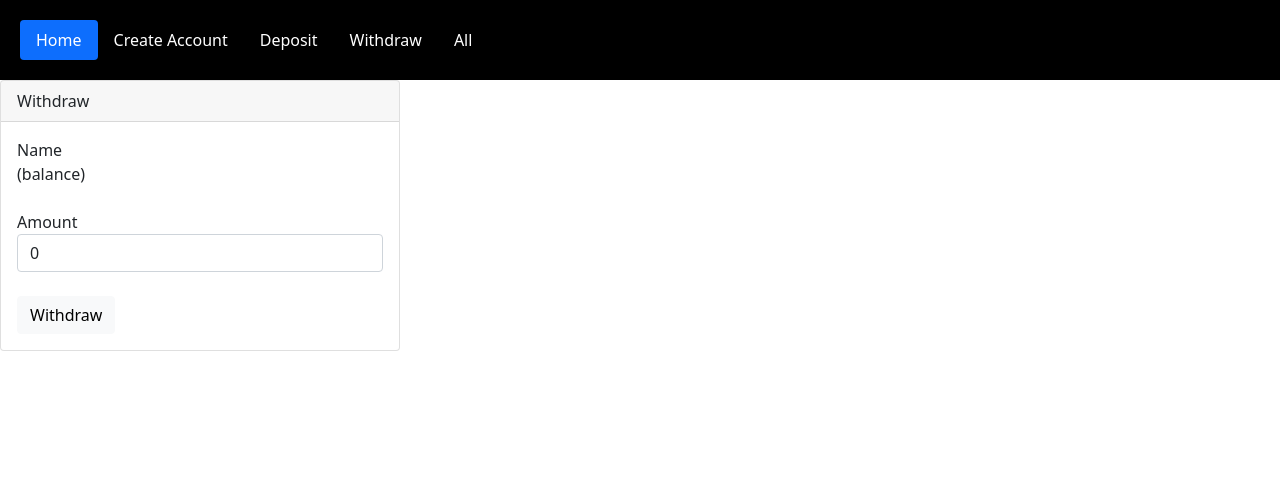
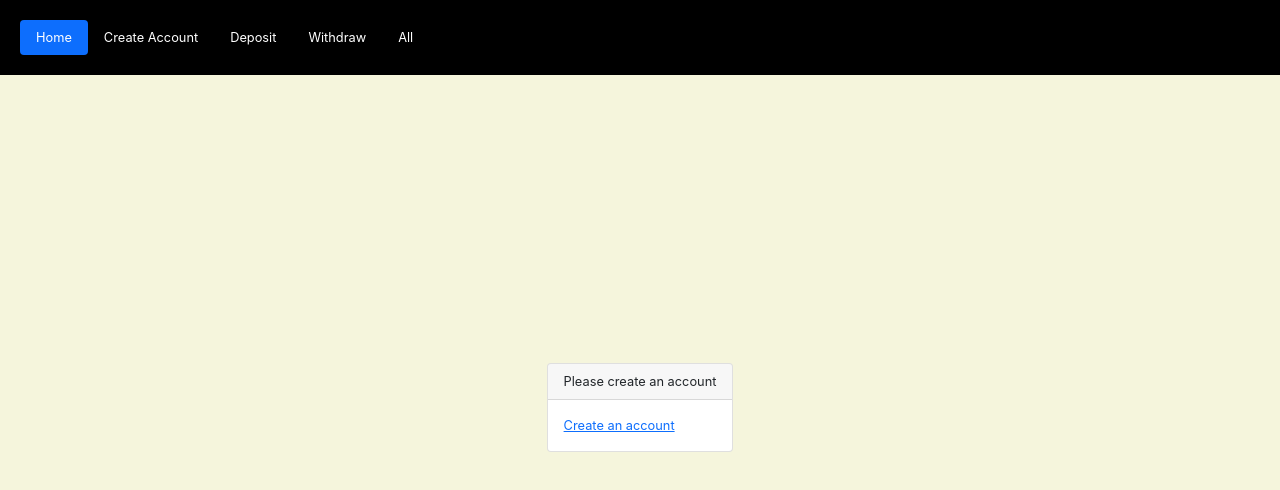
Before and after one commit to njbernal/MIT-bad-bank, a React (Create React App) app: page /#/withdraw in a window 1280 px wide. Shown: the top 490 px of the page. Built offline with nearby package versions, Linux system fonts and the light colour scheme.

Commit message:
Working version of bank app.

```diff
--- a/src/components/AllData/AllData.js
+++ b/src/components/AllData/AllData.js
@@ -1,7 +1,29 @@
+import { useContext } from 'react'
+import { Link } from 'react-router-dom'
+import { Card, UserContext } from '../../context/context'
+
 const AllData = () => {
+    const ctx = useContext(UserContext)
     return (
         <div>
-            <h2>AllData</h2>
+            {ctx.name ? (
+                <Card
+                    header="User Data"
+                    status=""
+                    body={
+                        <>
+                            Name: {ctx.name} <br />
+                            Email: {ctx.name} <br />
+                            Password: {ctx.name} <br />
+                            Balance: {ctx.balance} <br />
+                        </>
+                    } />
+            ) : (
+                <Card
+                    header="Please create an account"
+                    status=''
+                    body={<><Link to="/create">Create an account</Link></>} />
+            )}
         </div >
     )
 }
--- a/src/components/App/App.css
+++ b/src/components/App/App.css
@@ -0,0 +1,11 @@
+.app-container {
+    height: 100%;
+}
+
+.content-container {
+    height: 85%;
+    display: flex;
+    flex-direction: column;
+    justify-content: center;
+    align-items: center;
+}
--- a/src/components/App/App.js
+++ b/src/components/App/App.js
@@ -1,5 +1,5 @@
-import { useState } from 'react'
-import { Route, Routes } from 'react-router-dom'
+import { useEffect, useState } from 'react'
+import { Route, Routes, HashRouter as Router } from 'react-router-dom'
 
 import Navigation from '../Navigation/Navigation'
 import Home from '../Home/Home'
@@ -10,46 +10,39 @@ import AllData from '../AllData/AllData'
 import CreateAccount from '../CreateAccount/CreateAccount'
 import { UserContext } from '../../context/context'
 
-const USERS = {
-    users: [
-        {
-            name: 'Nick',
-            email: 'nick@gmail.com',
-            password: 'secret',
-            balance: 500
-        },
-        {
-            name: 'Joe',
-            email: 'joe@gmail.com',
-            password: 'secret',
-            balance: 200
-        },
-        {
-            name: 'Carly',
-            email: 'carly@gmail.com',
-            password: 'secret',
-            balance: 100
-        }
-    ]
-}
+import './App.css'
+
 
 const App = () => {
-    const [users, setUsers] = useState(USERS)
+    // const [users, setUsers] = useState(USERS)
+    const [context, setContext] = useState({
+        name: '', email: '', password: '', balance: 0
+    })
+
+    const updateBalance = (balance) => {
+        const new_context = { ...context, balance }
+        setContext(new_context);
+    }
+
+    const updateUser = (user) => {
+        setContext(user);
+    }
 
     return (
         <div className="app-container">
             <Navigation />
             <div className="content-container">
-                <UserContext.Provider value={users}>
-                    <Routes>
-                        <Route path="/" element={<Home />} />
-                        <Route path="/create/" element={<CreateAccount />} />
-                        <Route path="/login" element={<Login />} />
-                        <Route path="/deposit" element={<Deposit />} />
-                        <Route path="/withdraw" element={<Withdraw />} />
-                        <Route path="/all" element={<AllData />} />
-                    </Routes>
-                </UserContext.Provider>
+                <Router>
+                    <UserContext.Provider value={context}>
+                        <Routes>
+                            <Route path="/" element={<Home />} />
+                            <Route path="/create/" element={<CreateAccount updateUser={updateUser} />} />
+                            <Route path="/deposit" element={<Deposit updateBalance={updateBalance} />} />
+                            <Route path="/withdraw" element={<Withdraw updateBalance={updateBalance} />} />
+                            <Route path="/all" element={<AllData />} />
+                        </Routes>
+                    </UserContext.Provider>
+                </Router>
             </div>
         </div >
     )
--- a/src/components/Deposit/Deposit.js
+++ b/src/components/Deposit/Deposit.js
@@ -1,13 +1,22 @@
 import { useState, useContext } from 'react'
 import { UserContext, Card } from '../../context/context'
+import { Link } from 'react-router-dom'
 
-const Deposit = () => {
+
+const Deposit = ({ updateBalance }) => {
     const [show, setShow] = useState(true);
     const [status, setStatus] = useState('');
     const [amount, setAmount] = useState(0);
     const ctx = useContext(UserContext)
 
-    const handleWithdraw = () => {
+    const handleDeposit = (e) => {
+        e.preventDefault()
+        if (amount <= 0) {
+            setStatus('Error: Please enter a positive number')
+            return
+        }
+        const new_balance = parseInt(amount) + parseInt(ctx.balance)
+        updateBalance(new_balance)
         setShow(false);
     }
 
@@ -26,32 +35,43 @@ const Deposit = () => {
     }
 
     return (
+        <div className="depositContainer">
+            {ctx.name ? (
                 <Card
                     header="Deposit"
                     status={status}
                     body={show ? (
                         <>
-                    Name<br />
-                    (balance)<br /><br />
+                            Name: {ctx.name}<br />
+                            Balance: ${ctx.balance} <br /><br />
 
                             Amount<br />
                             <input type="input" className="form-control" id="amount"
                                 placeholder="Deposit amount" value={amount}
                                 onChange={e => setAmount(e.currentTarget.value)} /><br />
 
-                    <button type="submit" className="btn btn-light" onClick={handleWithdraw}>
+                            <button type="submit" className="btn btn-light" onClick={handleDeposit}>
                                 Deposit
                             </button>
                         </>
                     ) : (
                         <>
                             <h5>Success</h5>
+                            <div>New balance: {ctx.balance}</div>
                             <button type="submit" className="btn btn-light"
                                 onClick={clearForm}>Another deposit</button>
                         </>
                     )}
                 />
+            ) : (
+                <Card
+                    header="Please create an account"
+                    status={status}
+                    body={<><Link to="/create">Create an account</Link></>} />
+            )}
+        </div>
     )
 }
 
+
 export default Deposit
--- a/src/components/Home/Home.js
+++ b/src/components/Home/Home.js
@@ -3,15 +3,17 @@ import { UserContext, Card } from '../../context/context'
 
 const Home = () => {
     const ctx = useContext(UserContext)
+
+    const body = () => {
+        if (ctx.name) return (<>Hello {ctx.name}</>)
+        else return "Please create an account to begin."
+    }
     return (
         <Card
             txtcolor="black"
-            header="Bad Bank Home"
-            title="Welcome to Bad Bank"
-            text="You can use this bank"
-            body={
-                (<img src="bank.png" className="img-fluid" alt="Responsive Image" />)
-            }
+            header="Bad Bank"
+            title={body()}
+            body="Welcome to the bank."
         />
     )
 }
--- a/src/components/Navigation/Navigation.js
+++ b/src/components/Navigation/Navigation.js
@@ -4,19 +4,14 @@ import './Nav.css'
 const Navigation = ({ handleNav }) => {
     // TODO: Add hover effect to link
 
-    const handleClick = (e) => {
-        const item = e.target;
-        console.log(item)
-        console.log(item.classList)
-    }
     return (
         <div className="nav-container">
-            <Nav variant="pills" defaultActiveKey="#/" className="me-auto">
-                <Nav.Link href="#/">Home</Nav.Link>
-                <Nav.Link href="#/create">Create Account</Nav.Link>
-                <Nav.Link href="#/deposit">Deposit</Nav.Link>
-                <Nav.Link href="#/withdraw">Withdraw</Nav.Link>
-                <Nav.Link href="#/all">All</Nav.Link>
+            <Nav variant="pills" defaultActiveKey="home" className="me-auto">
+                <Nav.Link eventKey="home" href="#/">Home</Nav.Link>
+                <Nav.Link eventKey="create" href="#/create">Create Account</Nav.Link>
+                <Nav.Link eventKey="deposit" href="#/deposit">Deposit</Nav.Link>
+                <Nav.Link eventKey="withdraw" href="#/withdraw">Withdraw</Nav.Link>
+                <Nav.Link eventKey="all" href="#/all">All</Nav.Link>
             </Nav >
         </div>
     )
--- a/src/components/Withdraw/Withdraw.js
+++ b/src/components/Withdraw/Withdraw.js
@@ -1,13 +1,25 @@
 import { useContext, useState } from 'react'
 import { UserContext, Card } from '../../context/context'
+import { Link } from 'react-router-dom'
 
-const Withdraw = () => {
+
+const Withdraw = ({ updateBalance }) => {
     const [show, setShow] = useState(true);
     const [status, setStatus] = useState('');
     const [amount, setAmount] = useState(0);
     const ctx = useContext(UserContext)
 
-    const handleWithdraw = () => {
+    const handleWithdraw = (e) => {
+        e.preventDefault()
+        if (amount > ctx.balance) {
+            setStatus('Error: Insufficient Funds')
+            return
+        } else if (amount <= 0) {
+            setStatus('Error: Please enter a positive number')
+            return
+        }
+        const new_balance = ctx.balance - amount
+        updateBalance(new_balance)
         setShow(false);
     }
 
@@ -26,15 +38,18 @@ const Withdraw = () => {
     }
 
     return (
+        <div className="depositContainer">
+            {ctx.name ? (
                 <Card
                     header="Withdraw"
                     status={status}
-            body={show ? (
+                    body={
+                        show ? (
                             <>
-                    Name<br />
-                    (balance)<br /><br />
+                                Name: {ctx.name} <br />
+                                Balance: ${ctx.balance} <br /><br />
 
-                    Amount<br />
+                                Amount < br />
                                 <input type="input" className="form-control" id="amount"
                                     placeholder="Withdraw amount" value={amount}
                                     onChange={e => setAmount(e.currentTarget.value)} /><br />
@@ -46,11 +61,21 @@ const Withdraw = () => {
                         ) : (
                             <>
                                 <h5>Success</h5>
+                                <div>New balance: {ctx.balance}</div>
                                 <button type="submit" className="btn btn-light"
                                     onClick={clearForm}>Another withdrawal</button>
                             </>
                         )}
                 />
+            ) : (
+                <Card
+                    header="Please create an account"
+                    status={status}
+                    body={<><Link to="/create">Create an account</Link></>} />
             )
             }
+        </div>
+    )
+
+}
 export default Withdraw
--- a/src/context/context.js
+++ b/src/context/context.js
@@ -10,7 +10,7 @@ export const Card = (props) => {
     }
 
     return (
-        <div className={classes()} style={{ maxWidth: "25rem" }} >
+        <div className={classes()} style={{ maxWidth: "50rem" }} >
             <div className="card-header">{props.header}</div>
             <div className="card-body">
                 {props.title && (<h5 className="card-title">{props.title}</h5>)}
--- /dev/null
+++ b/src/index.css
@@ -0,0 +1,22 @@
+html,
+body,
+#root {
+    width: 100%;
+    height: 100%;
+}
+
+body {
+    margin: 0;
+    font-family: -apple-system, BlinkMacSystemFont, 'Segoe UI', 'Roboto', 'Oxygen',
+        'Ubuntu', 'Cantarell', 'Fira Sans', 'Droid Sans', 'Helvetica Neue',
+        sans-serif;
+    -webkit-font-smoothing: antialiased;
+    -moz-osx-font-smoothing: grayscale;
+    font-size: 0.8em;
+    background-color: beige;
+}
+
+code {
+    font-family: source-code-pro, Menlo, Monaco, Consolas, 'Courier New',
+        monospace;
+}
--- a/src/index.js
+++ b/src/index.js
@@ -1,15 +1,14 @@
 import React from 'react';
 import ReactDOM from 'react-dom/client';
-import { HashRouter as Router } from 'react-router-dom';
 import App from './components/App/App';
 import reportWebVitals from './reportWebVitals';
+
 import 'bootstrap/dist/css/bootstrap.min.css';
+import './index.css';
 
 const root = ReactDOM.createRoot(document.getElementById('root'));
 root.render(
-  <Router>
-    <App />
-  </Router>
+  <App />
 );
 
 // If you want to start measuring performance in your app, pass a function
```
Also changed, not shown: src/components/CreateAccount/CreateAccount.js (+19 -7 lines). Lines whose indentation alone changed are shown as unchanged.
